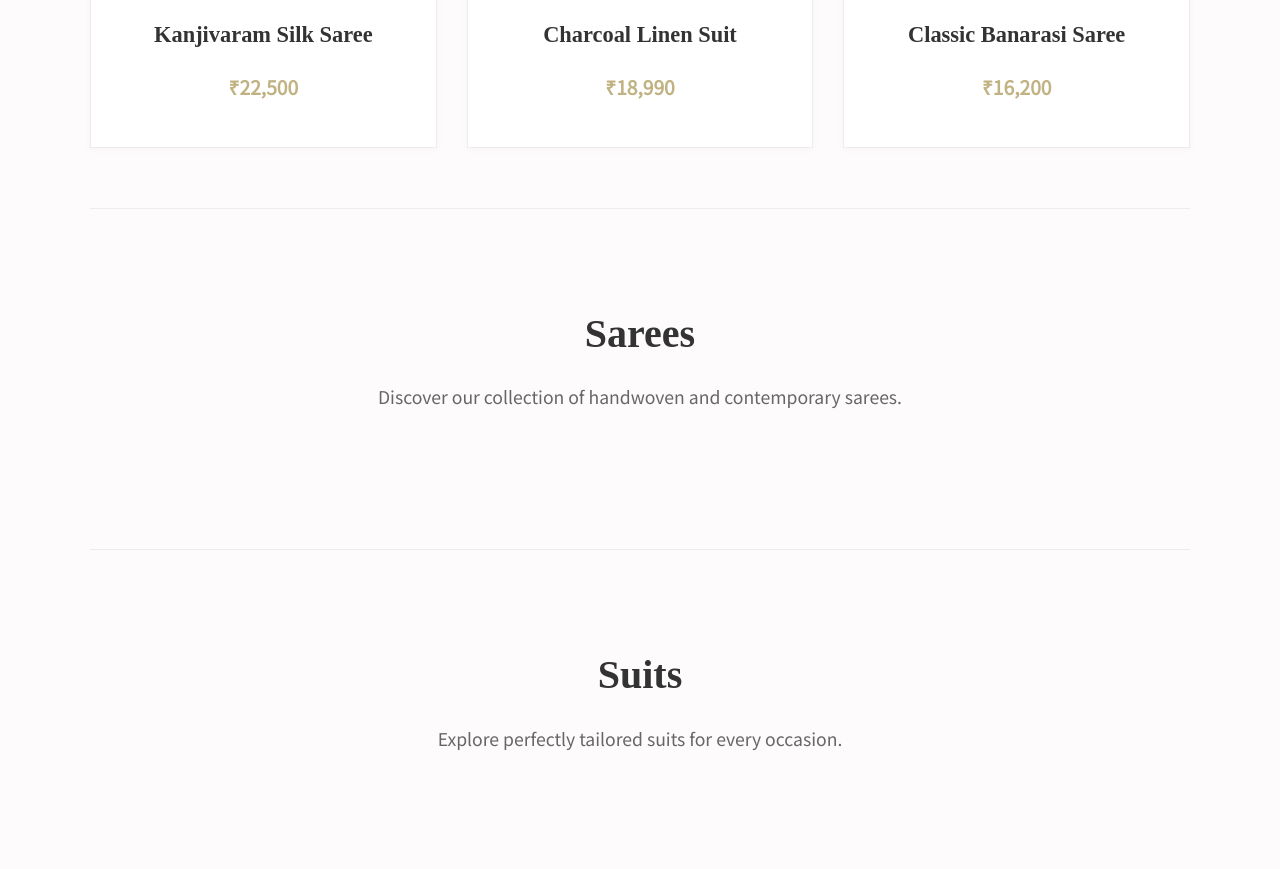
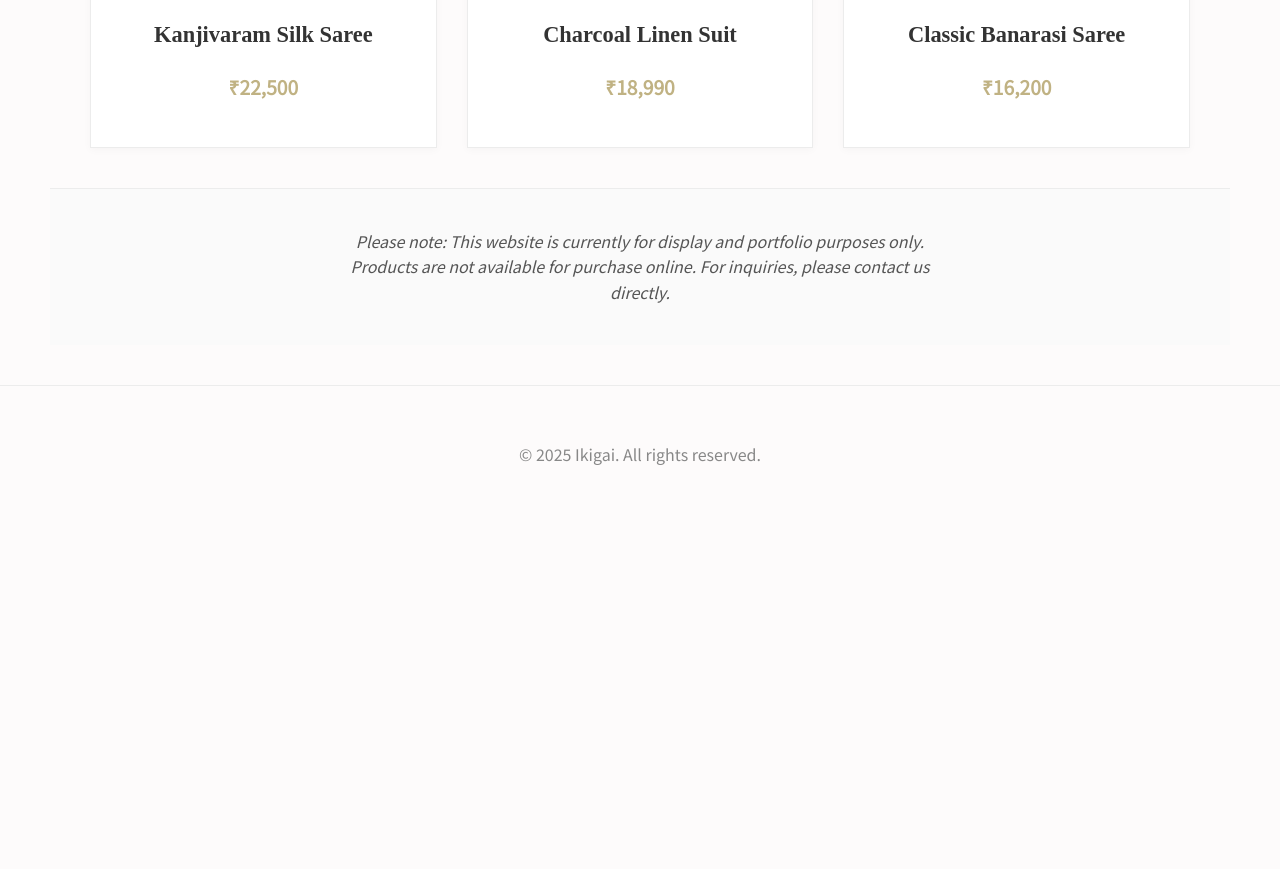
Before and after one commit to sam-coolshrestha/ikigai_catalogue, a plain HTML site: page index.html in a window 1280 px wide. Shown: the part 591-1460 px from the top of the page. After the commit the page ends 1115 px from the top, so only its background shows below. Drawn offline with Linux system fonts and the light colour scheme.

Commit message:
Revise navigation and clean up HTML structure
Updated navigation links and removed unused sections.

```diff
--- a/index.html
+++ b/index.html
@@ -19,14 +19,14 @@
         <div class="logo">
             <h1>Ikigai</h1>
         </div>
-        <nav>
-            <ul>
-                <li><a href="#home">Home</a></li>
-                <li><a href="#sarees">Sarees</a></li>
-                <li><a href="#suits">Suits</a></li>
-                <li><a href="#about">About</a></li>
-            </ul>
-        </nav>
+       <nav>
+    <ul>
+        <li><a href="index.html">Home</a></li>
+        <li><a href="sarees.html">Sarees</a></li>
+        <li><a href="suits.html">Suits</a></li>
+        <li><a href="about.html">About</a></li>
+    </ul>
+</nav>
     </header>
 
     <main>
@@ -60,16 +60,6 @@
             </div>
         </section>
 
-        <section id="sarees" class="category-section container">
-            <h2>Sarees</h2>
-            <p>Discover our collection of handwoven and contemporary sarees.</p>
-            </section>
-
-        <section id="suits" class="category-section container">
-            <h2>Suits</h2>
-            <p>Explore perfectly tailored suits for every occasion.</p>
-            </section>
-
         <section class="display-note container">
             <p>Please note: This website is currently for display and portfolio purposes only. Products are not available for purchase online. For inquiries, please contact us directly.</p>
         </section>
```
